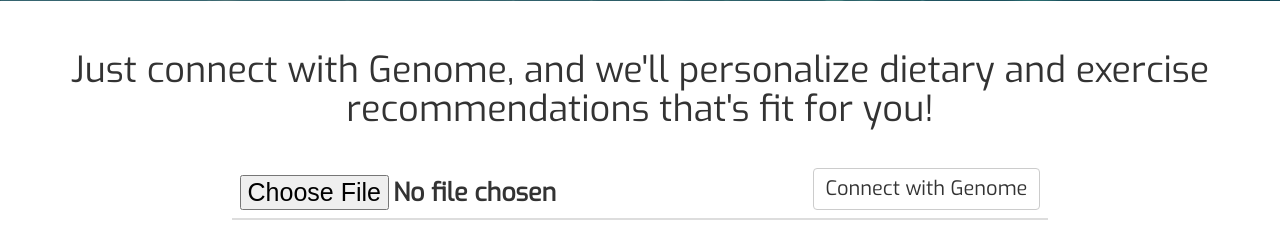
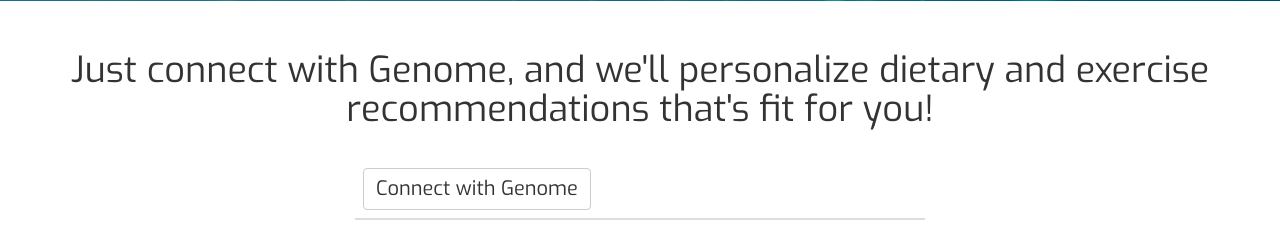
Before and after one commit to michellewoohoo/SDHacks, a Flask app: template templates/home.html in a window 1280 px wide; the page is wider, and only the part inside the window is pictured. Shown: the part 570-810 px from the top of that part. Run offline with Flask 2, Linux system fonts and the light colour scheme; the template is opened without the code that fills it, so the values that code supplies are empty; some libraries are stand-ins or nearby versions.

Commit message:
Removed browse files button

```diff
--- a/templates/home.html
+++ b/templates/home.html
@@ -54,7 +54,6 @@
             <table class = "table">
                 <thead >
                    <tr>
-                      <th><input style="font-size:25px;"type="file" class="filestyle" data-buttonBefore="true"></th>
                       <th><a href="{{ authorize_url }}">  <button style="font-size:20px" class = "btn btn-default">Connect with Genome</button></a></th>
                       <!-- <script>$(":file").filestyle({buttonBefore: true});</script> -->
                    </tr>
@@ -65,7 +64,6 @@
             <table class = "table">
                 <thead >
                    <tr>
-                      <th><input style="font-size:25px;"type="file" class="filestyle" data-buttonBefore="true"></th>
                       <th><a href="results">  <button style="font-size:20px" class = "btn btn-default">See Your Results</button></a></th>
                    </tr>
                 </thead>
```
